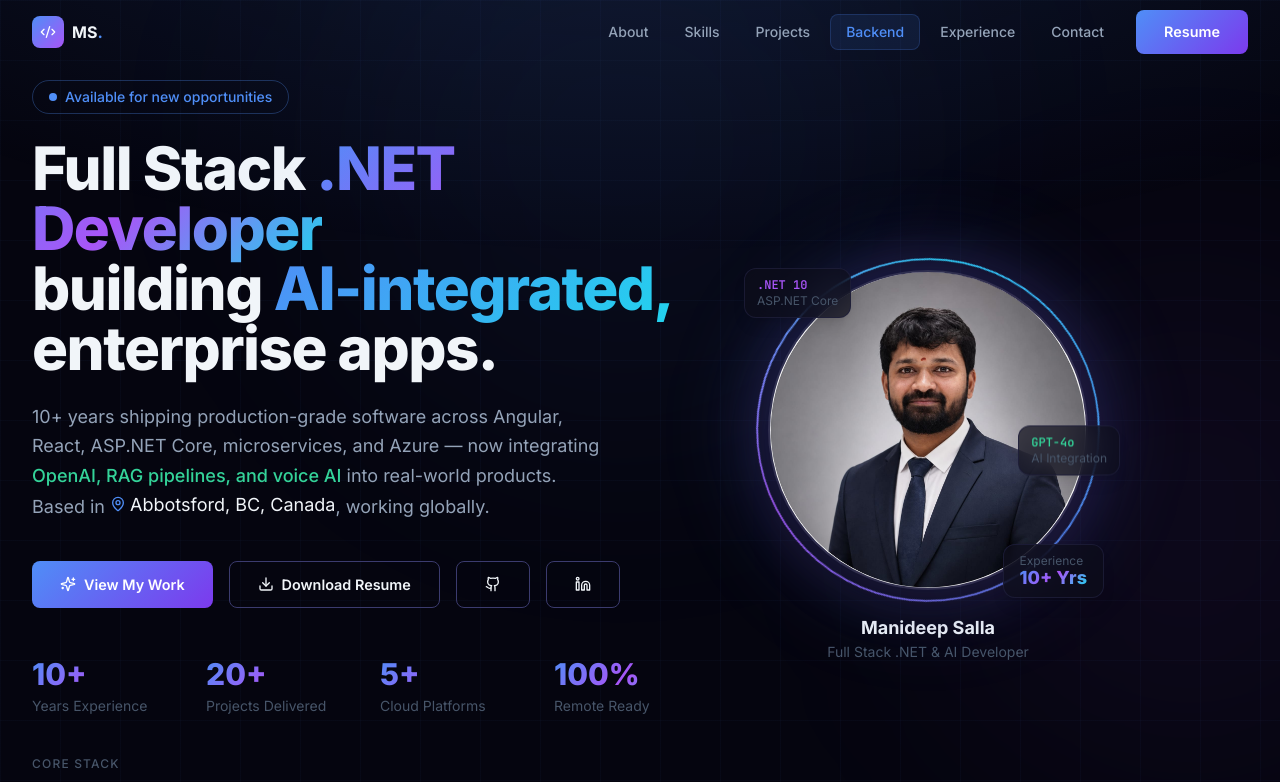
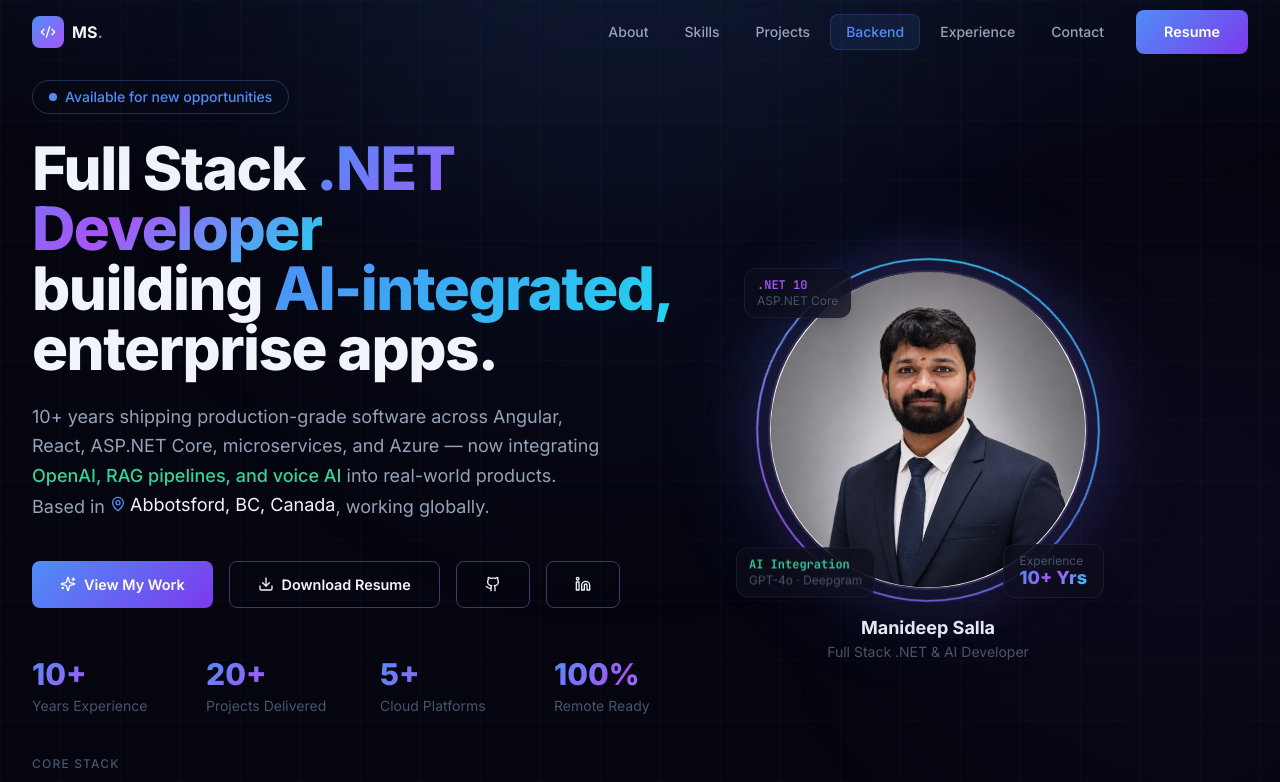
Before and after one commit to Manideep1412/manideep-portfolio, a Next.js app: page / in a window 1280 px wide. Shown: the top 782 px of the page. Built offline with nearby package versions, Linux system fonts and the light colour scheme.

Commit message:
fix: move AI badge to bottom-left, simplify label

```diff
--- a/components/Hero.tsx
+++ b/components/Hero.tsx
@@ -221,10 +221,10 @@ export default function Hero() {
               <motion.div
                 animate={{ y: [0, -5, 0] }}
                 transition={{ duration: 3.5, repeat: Infinity, ease: "easeInOut", delay: 2 }}
-                className="absolute top-1/2 -right-8 glass rounded-xl px-3 py-2 border border-emerald-400/30 shadow-lg"
+                className="absolute -bottom-3 -left-8 glass rounded-xl px-3 py-2 border border-emerald-400/30 shadow-lg"
               >
-                <p className="text-xs font-mono font-semibold text-emerald-400">GPT-4o</p>
-                <p className="text-xs text-text-muted">AI Integration</p>
+                <p className="text-xs font-mono font-semibold text-emerald-400">AI Integration</p>
+                <p className="text-xs text-text-muted">GPT-4o · Deepgram</p>
               </motion.div>
             </div>
 
```
